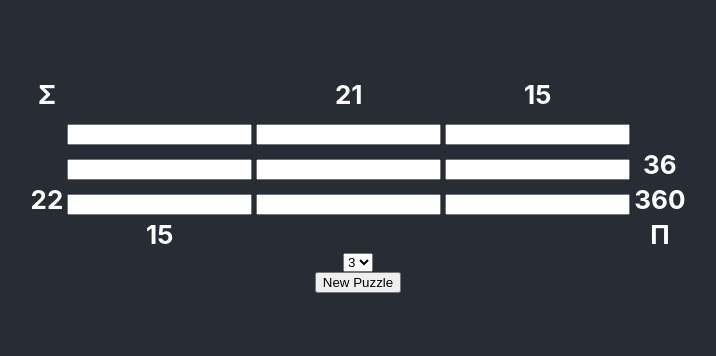
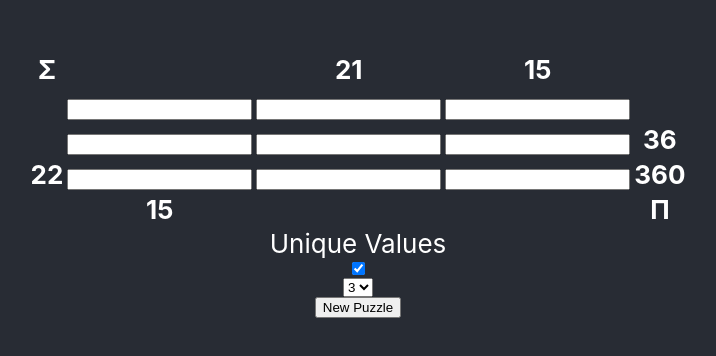
Before and after one commit to tjasz/aggregrid, a React (Create React App) app: page / in a window 1280 px wide. Shown: the part 216-572 px from the top of the page, without its empty margins (282-998 px from the left). Built offline with nearby package versions, Linux system fonts and the light colour scheme.

Commit message:
Add checkbox to control unique values constraint

```diff
--- a/src/App.tsx
+++ b/src/App.tsx
@@ -40,7 +40,9 @@ function App() {
             </tr>
           </tbody>
         </table>
-        <select onChange={e => setSize(parseInt(e.target.value))}>
+        <label htmlFor="uniqueValues">Unique Values</label>
+        <input type="checkbox" name="uniqueValues" onChange={e => setUniqueValues(e.target.checked)} checked={uniqueValues} />
+        <select onChange={e => setSize(parseInt(e.target.value))} value={size}>
           <option value="3">3</option>
           <option value="4">4</option>
         </select>
```
